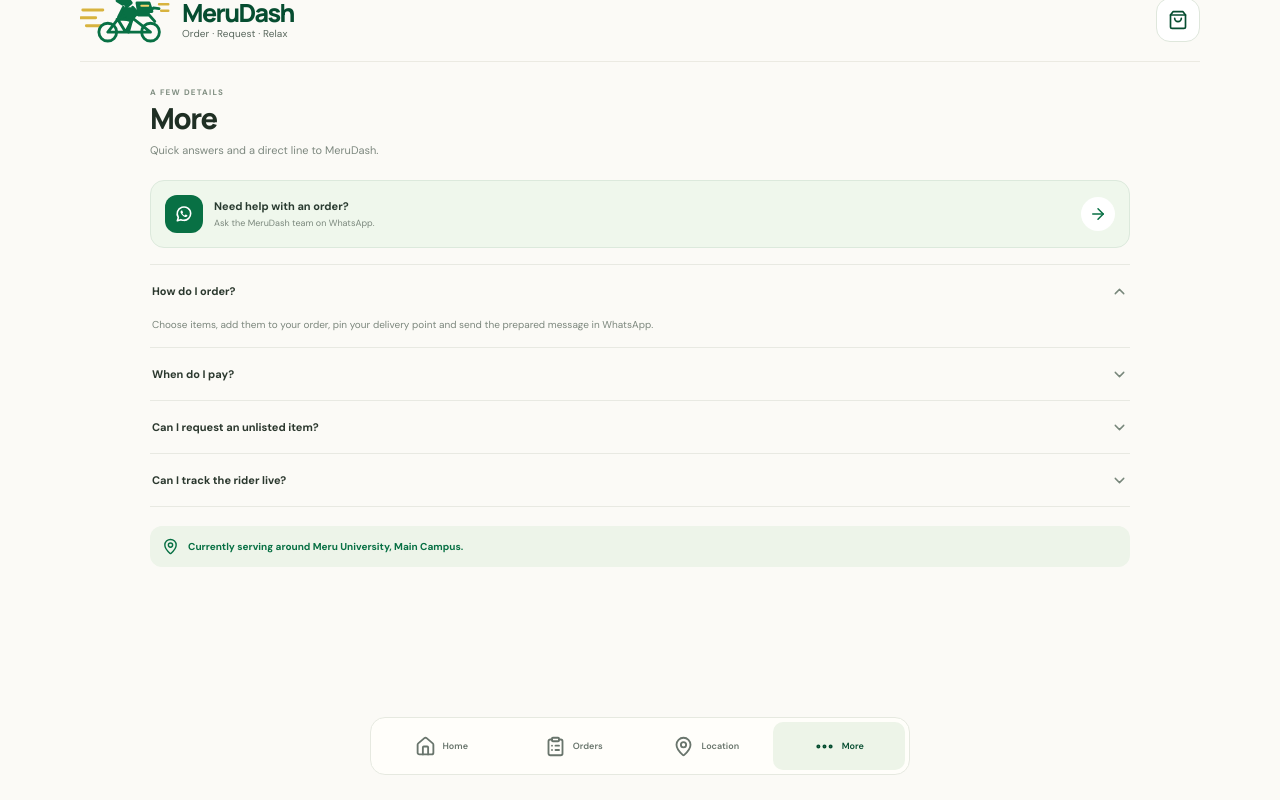
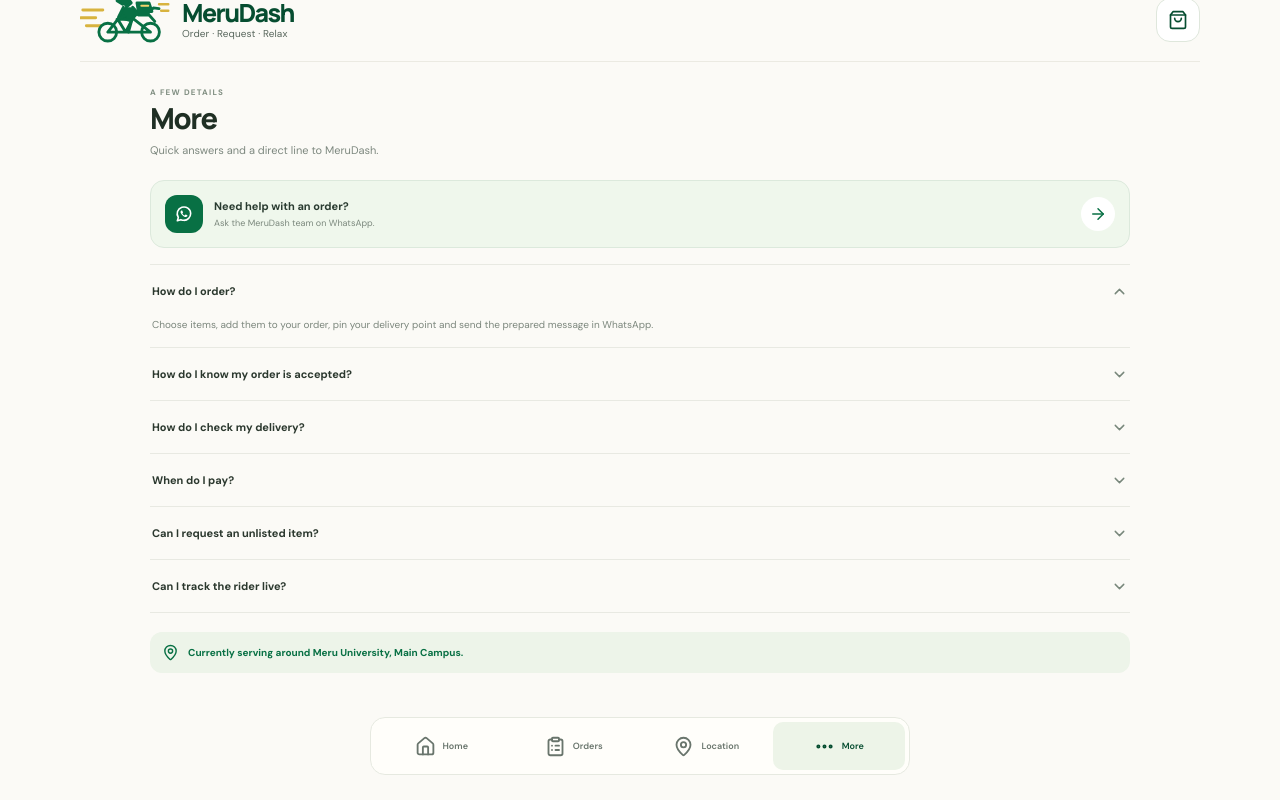
Before and after one commit to Mark2631/Meru-Dash, a React (Vite) app: page / in a window 1280 px wide. Both pictures are taken after a click on the button "More". Shown: the part 22-822 px from the top of the page. Built offline with nearby package versions, Linux system fonts and the light colour scheme.

Commit message:
Clarify order confirmation and delivery handover

```diff
--- a/src/App.tsx
+++ b/src/App.tsx
@@ -646,7 +646,9 @@ function App() {
             <div className="more-list">
               {[
                 { title: "How do I order?", body: "Choose items, add them to your order, pin your delivery point and send the prepared message in WhatsApp." },
-                { title: "When do I pay?", body: "The current flow is pay on delivery. The team confirms the delivery fee and final total with you before dispatch." },
+                { title: "How do I know my order is accepted?", body: "A request saved on this phone is not yet accepted. Wait for the team to confirm item availability, the delivery fee and an estimated arrival time in WhatsApp." },
+                { title: "How do I check my delivery?", body: "When the rider arrives, check the items and the agreed total before paying. Message the team if anything is missing or does not match your order." },
+                { title: "When do I pay?", body: "The current flow is pay on delivery. Confirm the delivery fee and final total with the team on WhatsApp before dispatch." },
                 { title: "Can I request an unlisted item?", body: "Choose Quick errands and describe what you need. The team will confirm whether it can be arranged and tell you the price." },
                 { title: "Can I track the rider live?", body: "For now, order confirmation and delivery updates are shared in WhatsApp. Live rider tracking is not connected yet." },
               ].map((item, index) => (
```
Also changed, not shown: 1 other file (tests, documents, lock files or other folders).
